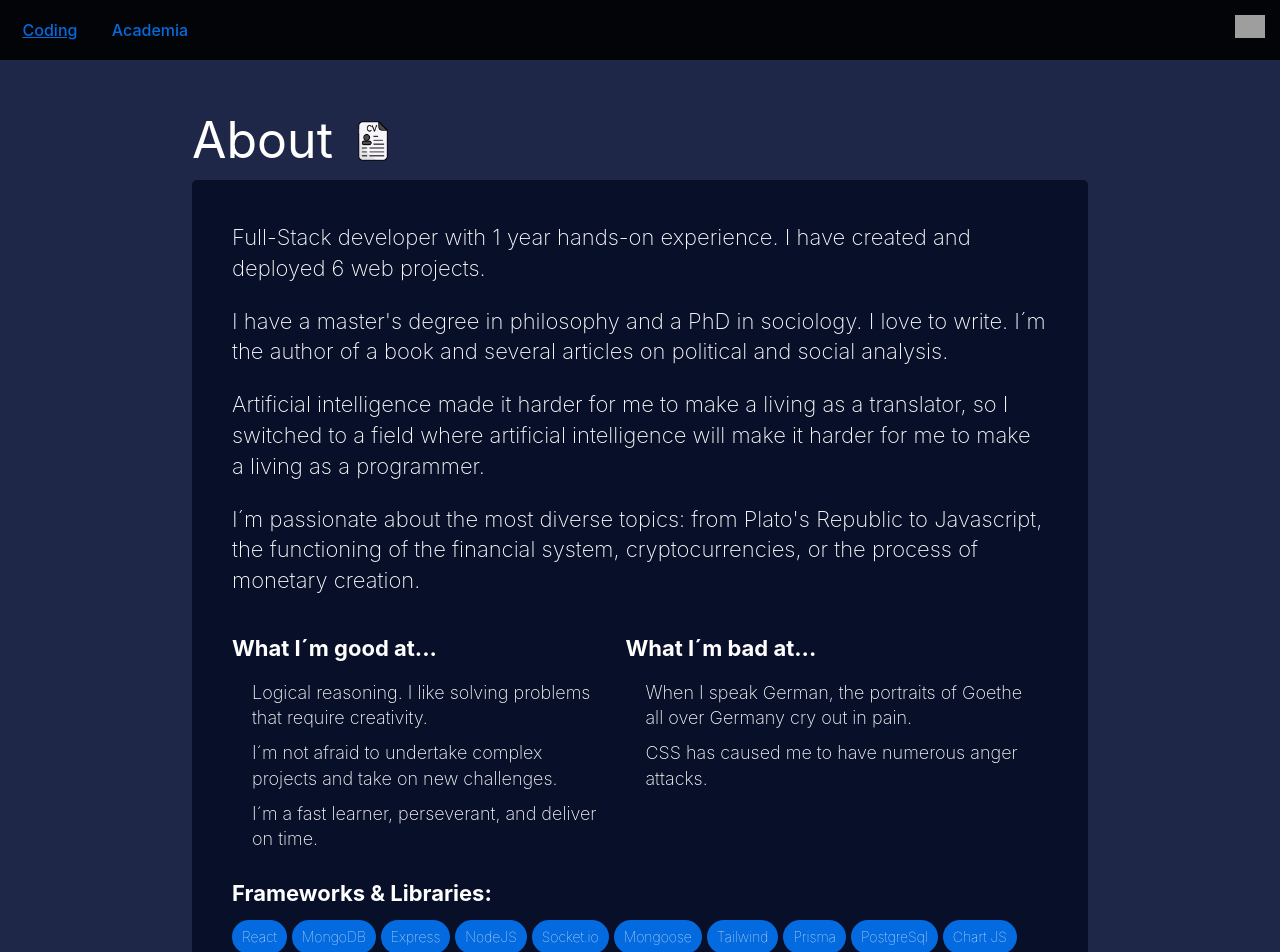
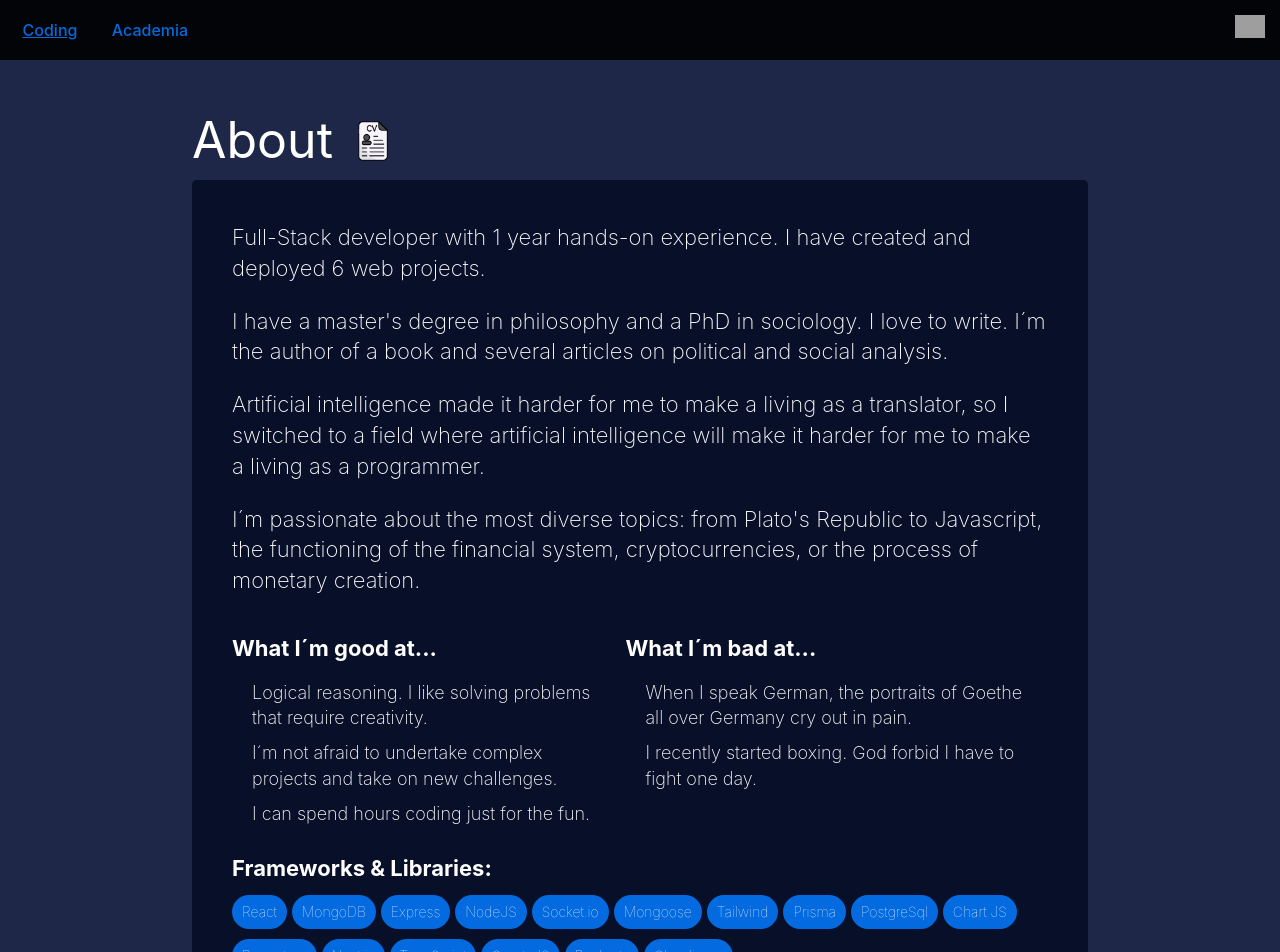
Before and after one commit to suastech/jsuastech, a React (Vite) app: page / in a window 1280 px wide. Shown: the top 952 px of the page. Built offline with nearby package versions, Linux system fonts and the light colour scheme; grey boxes are pictures that could not be loaded.

Commit message:
bad at fixed

```diff
--- a/src/components/Coding.jsx
+++ b/src/components/Coding.jsx
@@ -36,11 +36,11 @@ export default function Coding() {
               <div> <b>What I´m good at...</b>
                   <p>Logical reasoning. I like solving problems that require creativity.</p>
                   <p>I´m not afraid to undertake complex projects and take on new challenges.</p>
-                  <p>I´m a fast learner, perseverant, and deliver on time.</p>
+                  <p>I can spend hours coding just for the fun.</p>
               </div>
               <div> <b>What I´m bad at...</b>
                   <p>When I speak German, the portraits of Goethe all over Germany cry out in pain.</p>
-                  <p>CSS has caused me to have numerous anger attacks.</p>
+                  <p>I recently started boxing. God forbid I have to fight one day.</p>
               </div>
           </div>
 
```
